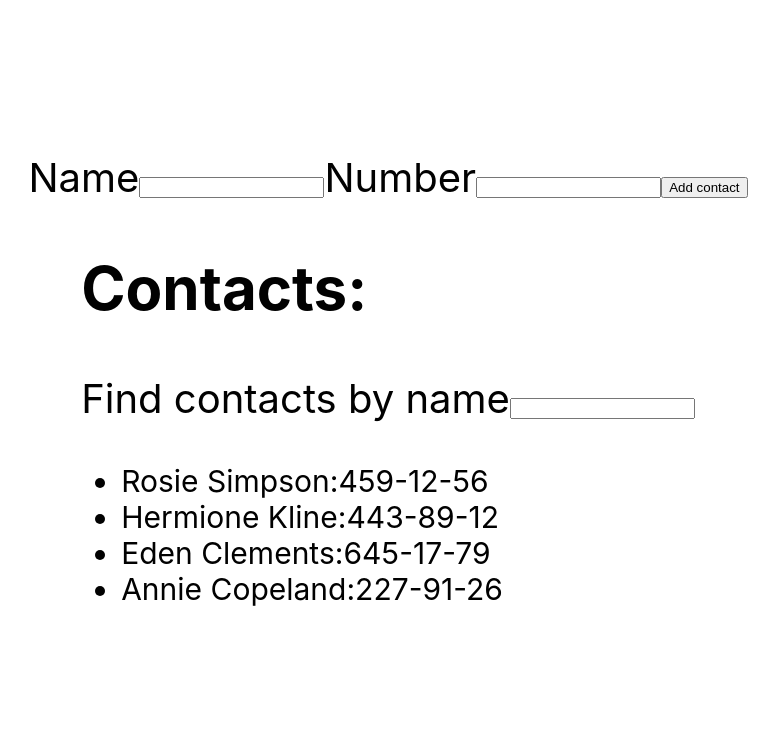
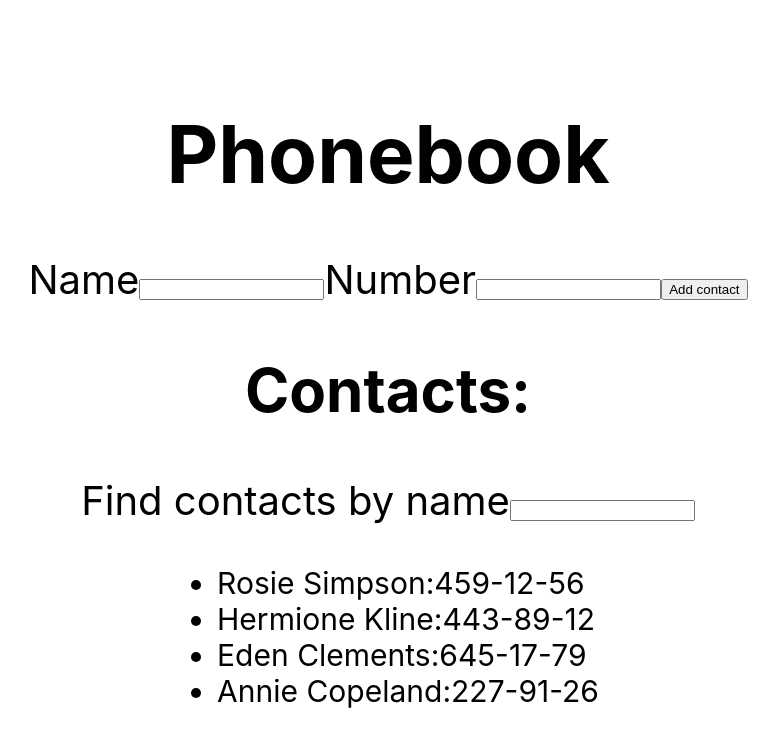
Before and after one commit to Hanna-Pylypenko/goit-react-hw-02-phonebook, a React (Create React App) app: page / in a window 1280 px wide. Shown: the top 746 px of the page, without its empty margins (252-1031 px from the left). Built offline with nearby package versions, Linux system fonts and the light colour scheme.

Commit message:
Update App.jsx

```diff
--- a/src/components/App.jsx
+++ b/src/components/App.jsx
@@ -43,8 +43,9 @@ export class App extends Component {
           color: '#010101',
         }}
       >
+        <h1>Phonebook</h1>
         <ContactsForm onSubmit={this.onSubmitHandler} />
-        <div>
+
         <h2>Contacts:</h2>
         <Filter onChange={this.onFilterHadnler} />
         <ContactsList
@@ -52,7 +53,6 @@ export class App extends Component {
           filter={this.state.filter}
         />
       </div>
-      </div>
     );
   }
 }
```
Lines whose indentation alone changed are shown as unchanged.
